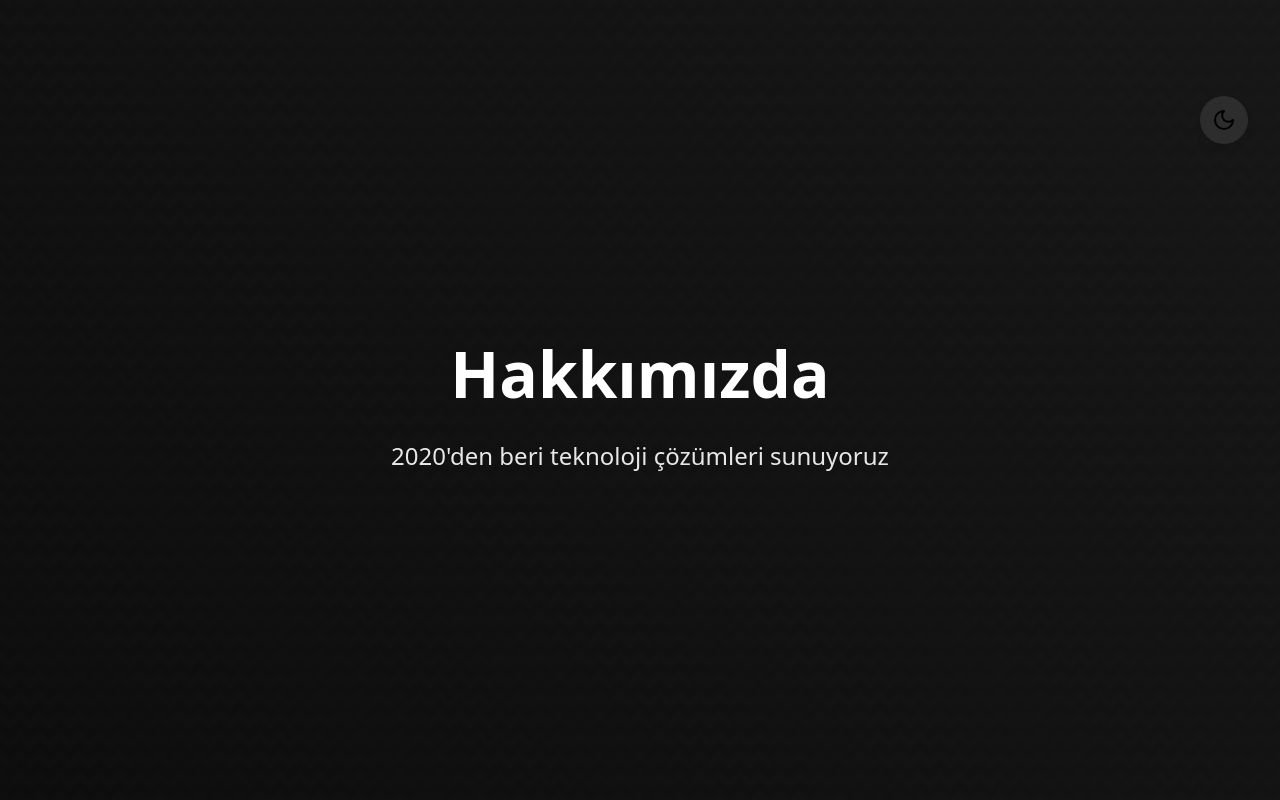
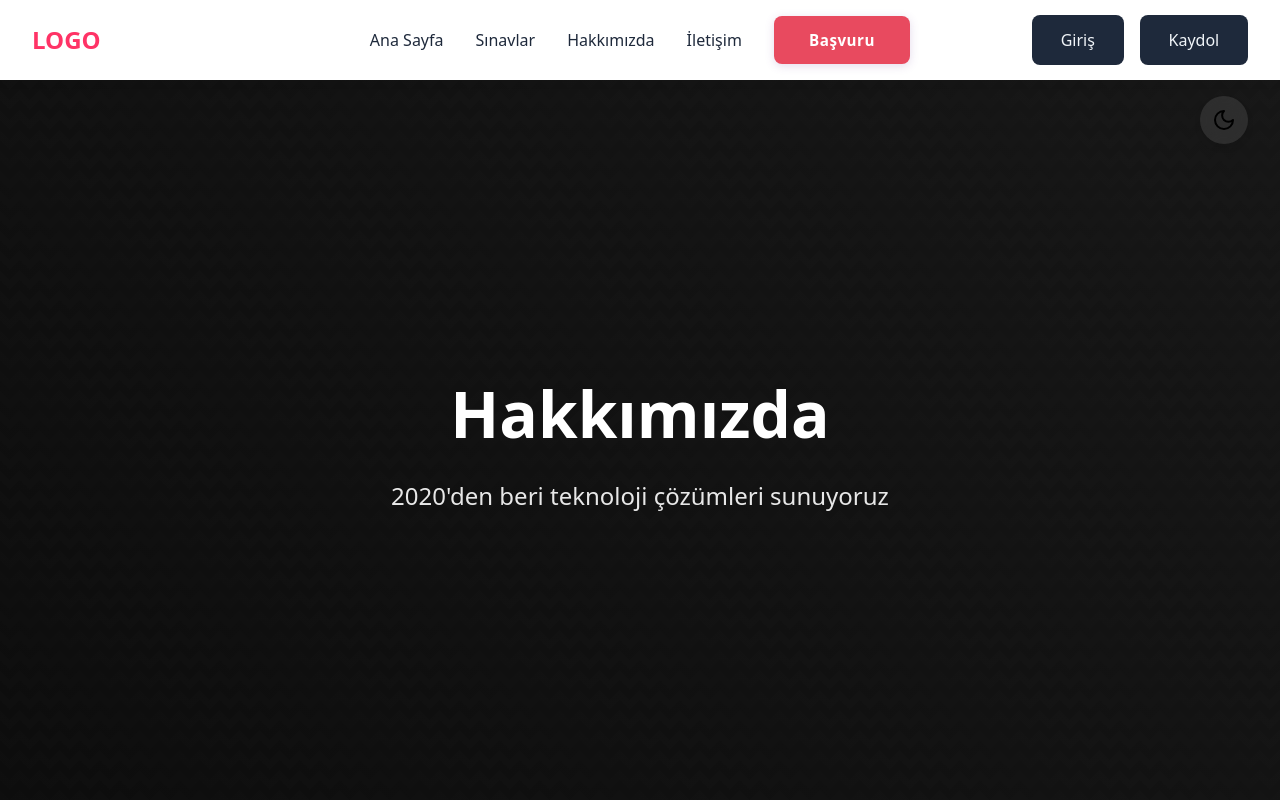
Before and after one commit to alifuatakbas/e-math-frontend, a Next.js app: page /hakkimizda in a window 1280 px wide. Shown: the top 800 px of the page. Built offline with nearby package versions, Linux system fonts and the light colour scheme.

Commit message:
hakkimizda düzeni

```diff
--- a/app/hakkimizda/page.tsx
+++ b/app/hakkimizda/page.tsx
@@ -2,6 +2,7 @@
 import React, { useState, useEffect } from 'react';
 import { Sun, Moon } from 'lucide-react';
 import styles from '../styles/About.module.css';
+import Navbar from '../components/Navbar';
 
 const AboutUs = () => {
   const [darkMode, setDarkMode] = useState(false);
@@ -20,6 +21,8 @@ const AboutUs = () => {
   };
 
   return (
+    <>
+      <Navbar />
       <div className={`${styles.aboutContainer} ${darkMode ? styles.darkMode : ''}`}>
         <button
           onClick={toggleTheme}
@@ -98,6 +101,7 @@ const AboutUs = () => {
           </section>
         </div>
       </div>
+    </>
   );
 };
 
--- a/app/styles/About.module.css
+++ b/app/styles/About.module.css
@@ -3,6 +3,7 @@
   min-height: 100vh;
   background-color: #fff;
   transition: all 0.3s ease;
+  padding-top: 80px; /* Navbar yüksekliğine göre ayarlayın */
 }
 
 .darkMode {
@@ -32,11 +33,9 @@
 /* Hero Section */
 .heroSection {
   position: relative;
-  height: 100vh;
+  height: calc(100vh - 80px); /* Navbar yüksekliğini çıkarın */
   width: 100%;
-  background: linear-gradient(45deg, #1a1a1a, #2d2d2d); /* Koyu gradient arka plan */
-  /* veya */
-  /* background-color: #1a1a1a; */ /* Düz renk arka plan */
+  background: linear-gradient(45deg, #1a1a1a, #2d2d2d);
   display: flex;
   align-items: center;
   justify-content: center;
```
Lines whose indentation alone changed are shown as unchanged.
